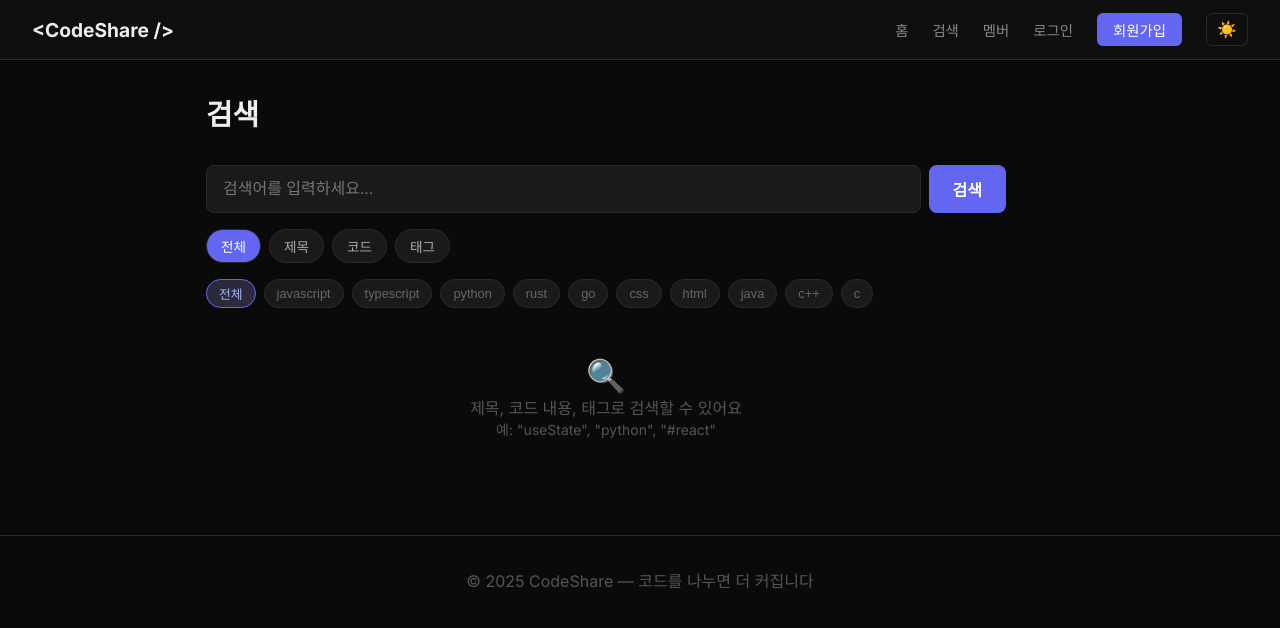
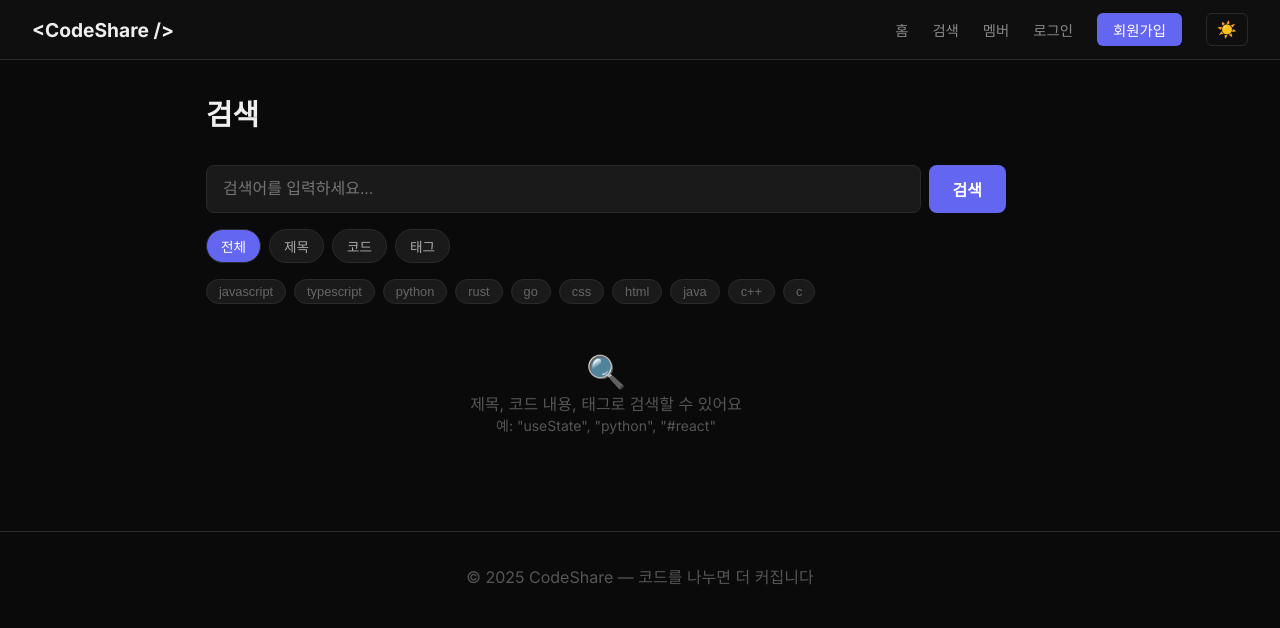
Before and after one commit to b40730771-max/codeshare, a Next.js app: page /search in a window 1280 px wide. Shown: the top 628 px of the page. Built offline with nearby package versions, Linux system fonts and the light colour scheme.

Commit message:
Update page.tsx

```diff
--- a/app/search/page.tsx
+++ b/app/search/page.tsx
@@ -5,7 +5,6 @@ import CodeCard from '@/components/CodeCard';
 import Link from 'next/link';
 
 const LANGUAGES = [
-  '전체',
   'javascript',
   'typescript',
   'python',
```
